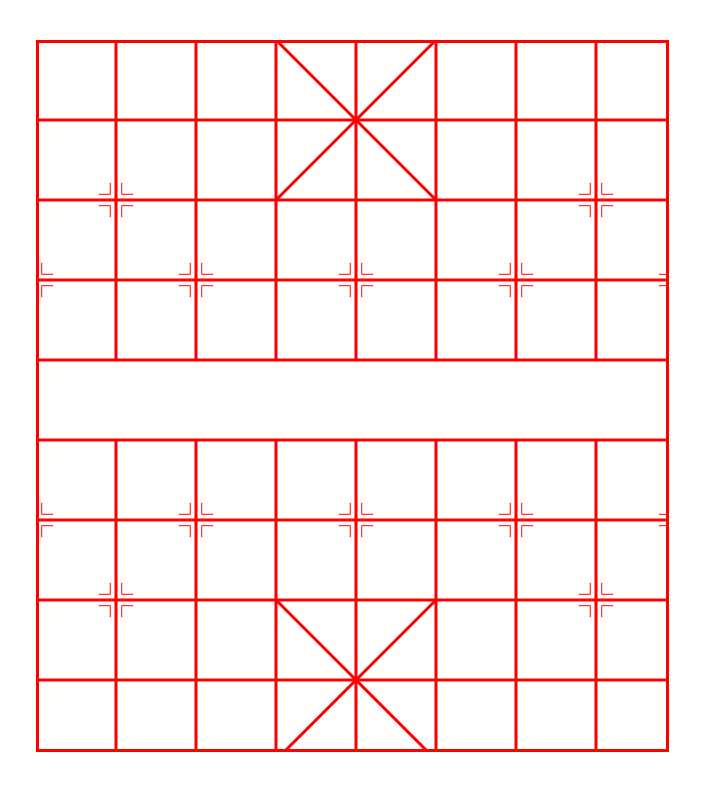
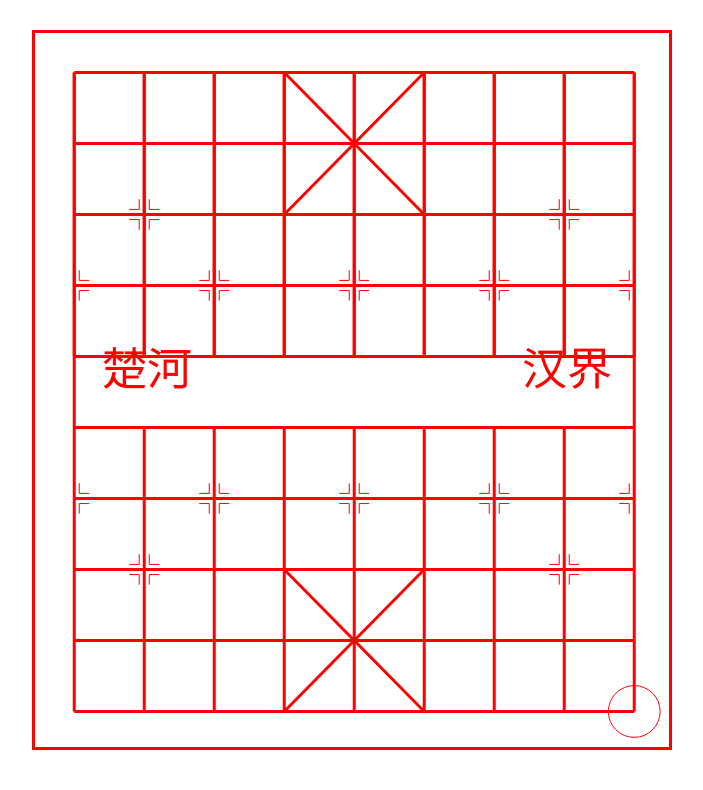
Before and after one commit to lightyears1998/chinese-chess, a plain HTML site: page index.html in a window 1280 px wide. Shown: the whole page, without its empty margins (288-991 px from the left). Drawn offline with nearby package versions, Linux system fonts and the light colour scheme.

Commit message:
响应式设计什么都得动态计算值

```diff
--- a/css/style.css
+++ b/css/style.css
@@ -1,37 +1,5 @@
-.box{
+ .box{
 	display: block;
 	position: relative;
-	/* border: 5px solid red; */
-	margin: 40px auto;
-	/* width: 600px;
-	height: 670px;
-} */
-.content{
-	position: relative;
-	/* padding: 20px; */
+	margin: 30px auto;
 }
-.content label{
-	position: absolute;
-	font-size: 50px;
-	font-weight: bolder;
-	font-family: KaiTi, simsun;
-	color: red;
-}
-/* .river{
-	left: 110px;
-	top: 305px;
-}
-.boundary{
-	left: 388px;
-	top: 305px;
-} */
-/* .chessPieces span{
-	position: absolute;
-	background-color: rgb(221, 200, 113);
-	border: 1px solid rgb(221, 200, 113);
-	border-radius: 50%;
-	font-size: 40px;
-	font-family: KaiTi, serif, FangSong;
-	color: red;
-}
- */
--- a/index.html
+++ b/index.html
@@ -7,7 +7,7 @@
 	</head>
 	<body>
 		<div class="box">
-			<div class="content">
+
 				<canvas id="canvas" class="canvas"></canvas>
 				<!-- <label class="river">楚河</label>
 				<label class="boundary">汉界</label> -->
@@ -24,7 +24,7 @@
 
 					</div>
 				</div> -->
-			</div>
+
 		</div>
 		<script src="https://cdn.bootcss.com/jquery/1.12.4/jquery.min.js"></script>
 		<script src="js/checkerboard.js"></script>
--- a/js/checkerboard.js
+++ b/js/checkerboard.js
@@ -1,11 +1,11 @@
 // 绘制棋盘
 function checkerboard() {
 	// 外框
-	context.beginPath();
+ 	context.beginPath();
 	context.moveTo(0,0);
-	context.lineTo(boxWidth,0);
-	context.lineTo(boxWidth, boxHeight);
-	context.lineTo(0, boxHeight);
+	context.lineTo(canvasWidth,0);
+	context.lineTo(canvasWidth, canvasHeight);
+	context.lineTo(0, canvasHeight);
 	context.lineTo(0,0);
 	context.lineWidth = 6;
 	context.strokeStyle= "red";
@@ -13,14 +13,18 @@ function checkerboard() {
 	context.closePath();
 	var ceilWidth = Math.ceil(boxWidth / 8);    // 棋盘上每个格子的宽
 	var ceilHeight = Math.ceil(boxHeight / 9);  // 棋盘上每个格子的高
-	for(var i=1; i<=8; i++) {        // 横线
-		cross(0, i*ceilHeight, boxWidth, i*ceilHeight, 3);
+	for(var i=0; i<=9; i++) {        // 横线
+		cross(0, i*ceilHeight, ceilWidth*8, i*ceilHeight, 3);
 	}
-	for(var i=1; i<=8; i++) {     // 上棋盘竖线
+	for(var i=0; i<=8; i++) {     // 竖线
+		if(i==0 || i==8){
+			cross(i*ceilWidth, 0, i*ceilWidth, ceilHeight*9, 3);
+		}
+		else {
+			cross(i*ceilWidth, 0, i*ceilWidth, 4*ceilHeight, 3);
+			cross(i*ceilWidth, 5*ceilHeight, i*ceilWidth, ceilHeight*9, 3);
+		}
 		cross(i*ceilWidth, 0, i*ceilWidth, 4*ceilHeight, 3);
-	}
-	for(var i=1; i<=8; i++) {    // 下棋盘竖线
-		cross(i*ceilWidth, 5*ceilHeight, i*ceilWidth, boxHeight, 3);
 	}
 	cross(3*ceilWidth, 0, 5*ceilWidth, 2*ceilHeight, 3);      // 上棋盘斜线
 	cross(5*ceilWidth, 0, 3*ceilWidth, 2*ceilHeight, 3);
@@ -82,27 +86,32 @@ function checkerboard() {
 			cross(ceilWidth*i+disX, ceilHeight*6+disY, ceilWidth*i+disX, ceilHeight*6+disY+lineH, 1);
 		}
 	}
+	context.beginPath();
+	context.arc(8*ceilWidth+paddingX, 9*ceilHeight+paddingY, ceilWidth*0.37, 0, 2*Math.PI);
+	context.closePath();
+	context.stroke();
+/* 	context.beginPath();
+	context.arc(7*ceilWidth+paddingX,9*ceilHeight+paddingY,ceilWidth*0.37,0,2*Math.PI);
+	context.closePath();
+	context.stroke();
+	context.beginPath();
+	context.arc(7*ceilWidth+paddingX,8*ceilHeight+paddingY,ceilWidth*0.37,0,2*Math.PI);
+	context.closePath();
+	context.stroke(); */
+
+	//context.font = "fontSize KaiTi";
+	context.font = "45px KaiTi";
+	context.fillStyle = "red";
+	context.fillText("楚河",ceilWidth*1,ceilHeight*5);
+	context.fillText("汉界",ceilWidth*7,ceilHeight*5);
 }
 // 画线
 function cross(sx, sy, ex, ey, bw) {
 	context.beginPath();
-	context.moveTo(sx, sy);
-	context.lineTo(ex, ey);
+	context.moveTo(sx+paddingX, sy+paddingY);
+	context.lineTo(ex+paddingX, ey+paddingY);
 	context.strokeStyle =  "red";
 	context.lineWidth = bw;
 	context.stroke();
 	context.closePath();
 }
-
-/* function chessPiecesInit() {
-	$("#redSoldier1").css({"top":420, "left": 0});
-	$("#redSoldier2").css({"top":420, "left": 140});
-	$("#redSoldier3").css({"top":420, "left": 280});
-	$("#redSoldier4").css({"top":420, "left": 420});
-	$("#redSoldier5").css({"top":420, "left": 560});
-	$("#redCannon1").css({"top":490, "left":70} );
-	$("#redCannon2").css({"top":490, "left":490} );
-	$("#redGeneral").css({"top":630, "left":280} );
-	console.log(1);
-
-} */
--- a/js/main.js
+++ b/js/main.js
@@ -1,28 +1,34 @@
-// 获取浏览器可使用宽高
-var browserWidth = window.innerWidth || document.documentElement.clientWidth || document.body.clientWidth;
-var browserHeight = window.innerHeight || document.documentElement.clientHeight || document.body.clientHeight;
 // 布置画布
 var canvas = document.getElementById("canvas");
 var context = canvas.getContext("2d");
-// 响应式设计宽高
-if(browserWidth / browserHeight >= 1){       // 当前使用电脑，根据高度来设置棋盘宽高
-	canvas.height = Math.ceil(browserHeight * 8 / 9);
-	var boxHeight = canvas.height;
-	canvas.width = Math.ceil(boxHeight * 8 / 9);
-	var boxWidth = canvas.width;
+var canvasWidth, canvasHeight;  // 画布大小
+var boxHeight, boxWidth;  // 棋盘大小
+var paddingX, paddingY;   // 棋盘距离外框的距离
+$(function(){
+	responisive();     // 响应式设计
+	checkerboard();    // 绘制棋盘
+	// 实时监听浏览器宽高变化
+	$(window).resize(function() {
+		responisive();
+		checkerboard();
+	});
+});
+
+function responisive() {
+	// 获取浏览器可使用的宽高
+	var browserWidth = window.innerWidth || document.documentElement.clientWidth || document.body.clientWidth;
+	var browserHeight = window.innerHeight || document.documentElement.clientHeight || document.body.clientHeight;
+	// 通过获取浏览器宽高中的较小值来设置棋盘大小
+	var minLength = Math.min(browserWidth, browserHeight) * 0.9;
+	canvas.height = Math.ceil(minLength);
+	canvas.width = Math.ceil(minLength / 9 * 8);
+	canvasWidth = canvas.width;
+	canvasHeight = canvas.height;
+	paddingX =  canvasWidth * 0.066;
+	paddingY =  canvasHeight * 0.059;
+	boxWidth = canvasWidth - paddingX*2;
+	boxHeight = canvasHeight -paddingY*2 ;
+	$(".box").width(canvasWidth).height(canvasHeight)
+   // alert(canvasWidth + " " + canvasHeight);
+
 }
-else {                       // 当前使用手机，根据宽度来设置棋盘宽高
-	canvas.width = Math.ceil(browserWidth * 8 / 9);
-	var boxWidth = canvas.width;
-	canvas.higth = Math.ceil(boxWidth * 9 / 8);
-	var boxHeight = canvas.height;
-}
-
-alert(browserWidth + " " + browserHeight + " "+ boxWidth + " " + boxHeight);
-
-$(".box").width(boxWidth ).height(boxHeight );
-
-$(function(){
-	checkerboard();    // 绘制棋盘
-//	chessPiecesInit();
-});
```
